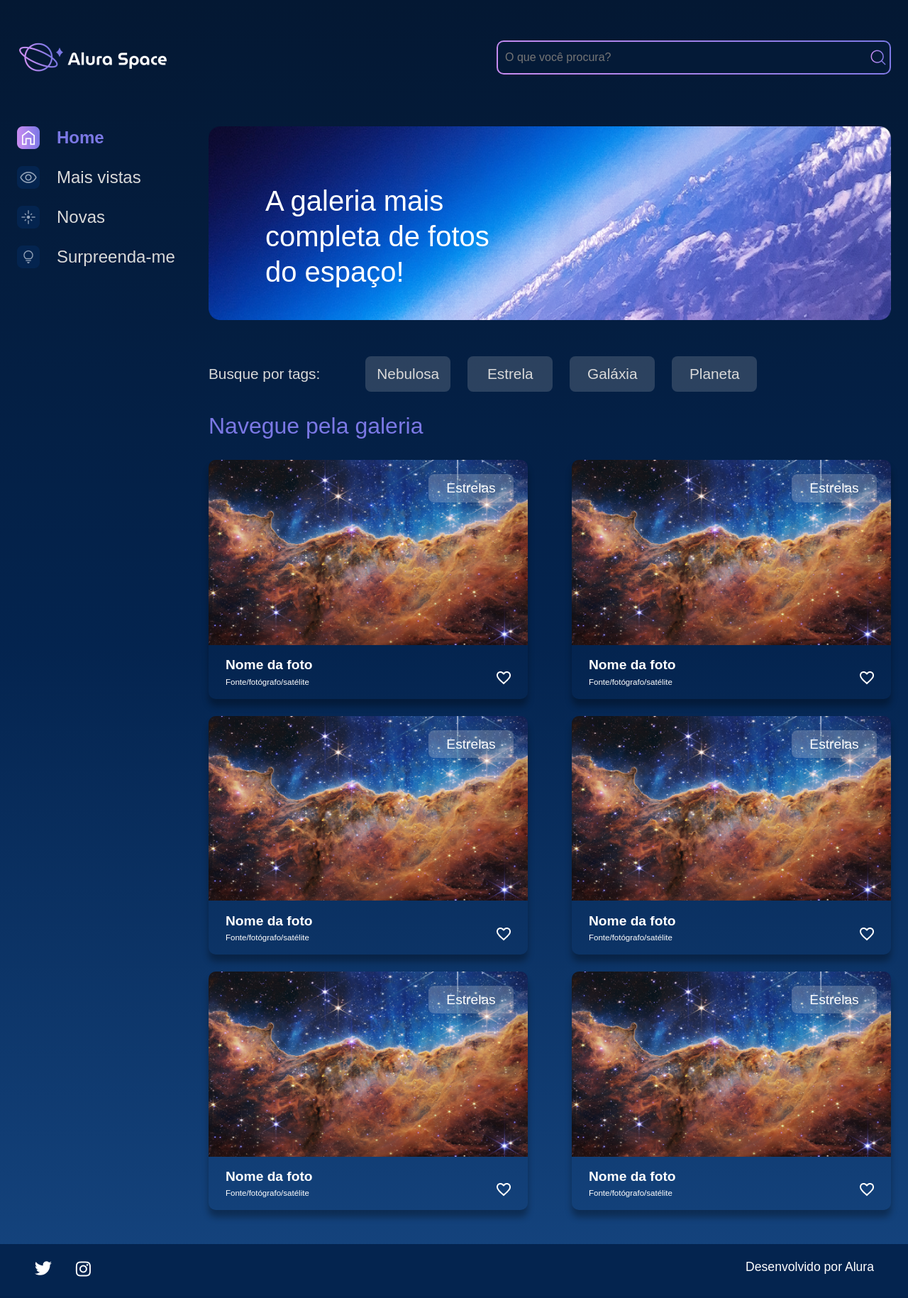
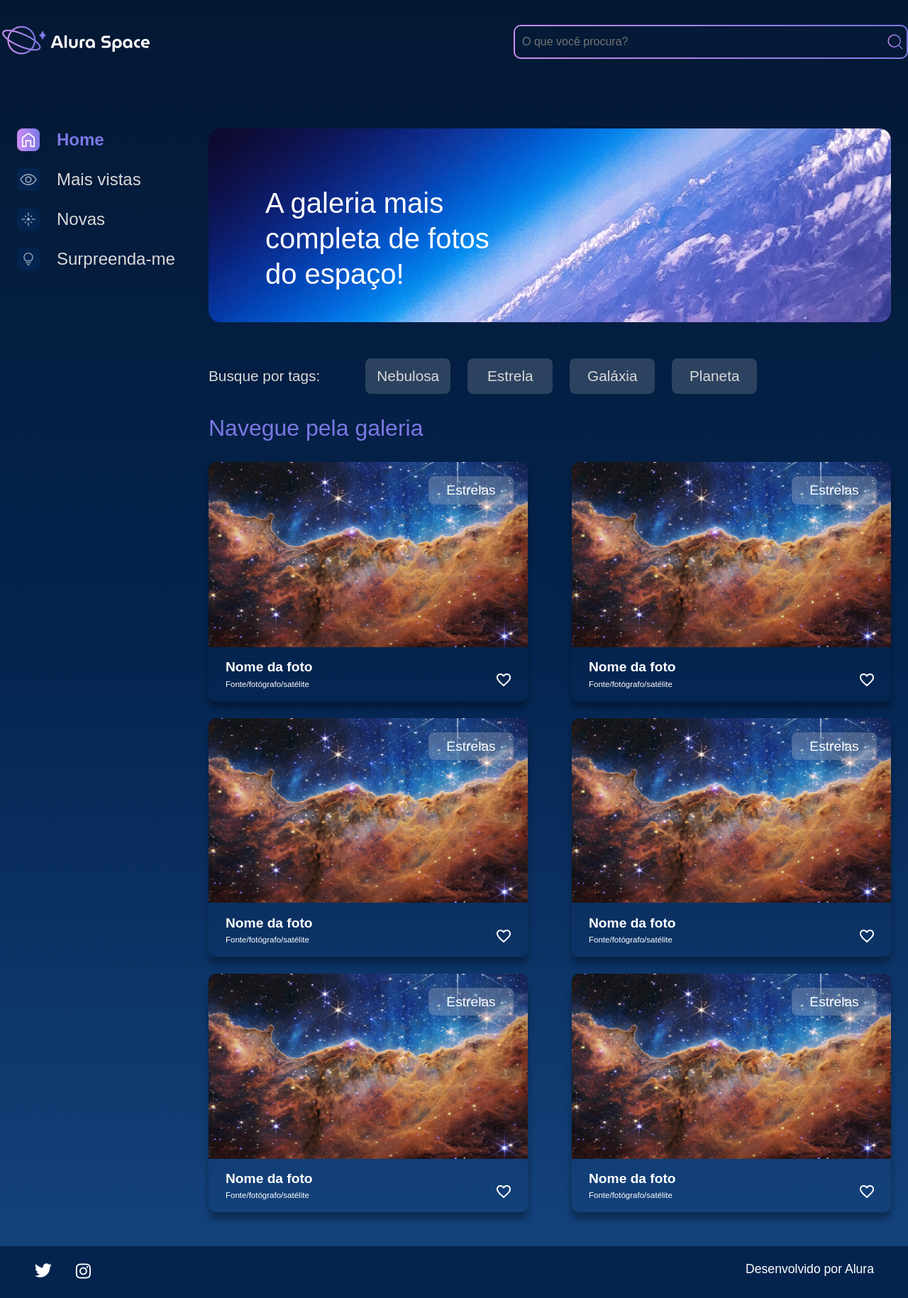
Before and after one commit to zNexTage/alura-space, a Django app: page /gallery/ in a window 1280 px wide. Shown: the whole page at 71% size. Before the commit the page ends 1799 px from the top, so only its background shows below. Run offline with Django 4.2, Linux system fonts and the light colour scheme.

Commit message:
created partils for header and footer.

```diff
--- a/setup/static/styles/style.css
+++ b/setup/static/styles/style.css
@@ -109,6 +109,7 @@ table {
     height: 24px;
     padding: 10px;
     width: 500px;
+    color: #FFFFFF;
 }
 
 .busca__icone {
--- a/static/styles/style.css
+++ b/static/styles/style.css
@@ -109,6 +109,7 @@ table {
     height: 24px;
     padding: 10px;
     width: 500px;
+    color: #FFFFFF;
 }
 
 .busca__icone {
--- a/templates/gallery/base.html
+++ b/templates/gallery/base.html
@@ -15,8 +15,10 @@
 </head>
 
 <body>
+    {% include 'gallery/partials/_header.html' %}
     {% block content %}
     {% endblock content %}
+    {% include 'gallery/partials/_footer.html' %}
 </body>
 
 </html>
--- a/templates/gallery/index.html
+++ b/templates/gallery/index.html
@@ -3,15 +3,6 @@
 
 {% block content %}
     <div class="pagina-inicial">
-        <header class="cabecalho">
-            <img src="{% static '/assets/logo/Logo(2).png' %}" alt="Logo da Alura Space" />
-            <div class="cabecalho__busca">
-                <div class="busca__fundo">
-                    <input class="busca__input" type="text" placeholder="O que você procura?">
-                    <img class="busca__icone" src="{% static '/assets/ícones/1x/search.png' %}" alt="ícone de search">
-                </div>
-            </div>
-        </header>
         <main class="principal">
             <section class="menu-lateral">
                 <nav class="menu-lateral__navegacao">
@@ -135,15 +126,5 @@
             </section>
         </main>
     </div>
-    <footer class="rodape">
-        <div class="rodape__icones">
-            <a href="https://twitter.com/AluraOnline" target=”_blank” >
-                <img src="{% static '/assets/ícones/1x/twitter.png' %}" alt="ícone twitter">
-            </a>
-            <a href="https://www.instagram.com/aluraonline/" target=”_blank” >
-                <img src="{% static '/assets/ícones/1x/instagram.png' %}" alt="ícone instagram">
-            </a>
-        </div>
-        <p class="rodape__texto">Desenvolvido por Alura</p>
-    </footer>
+
 {% endblock content %}
--- /dev/null
+++ b/templates/gallery/partials/_footer.html
@@ -0,0 +1,13 @@
+{% load static %}
+
+<footer class="rodape">
+    <div class="rodape__icones">
+        <a href="https://twitter.com/AluraOnline" target=”_blank” >
+            <img src="{% static '/assets/ícones/1x/twitter.png' %}" alt="ícone twitter">
+        </a>
+        <a href="https://www.instagram.com/aluraonline/" target=”_blank” >
+            <img src="{% static '/assets/ícones/1x/instagram.png' %}" alt="ícone instagram">
+        </a>
+    </div>
+    <p class="rodape__texto">Desenvolvido por Alura</p>
+</footer>
--- /dev/null
+++ b/templates/gallery/partials/_header.html
@@ -0,0 +1,13 @@
+{% load static %}
+
+<header class="cabecalho">
+    <a href="{% url 'gallery:index' %}">
+        <img src="{% static '/assets/logo/Logo(2).png' %}" alt="Logo da Alura Space" />
+    </a>
+    <div class="cabecalho__busca">
+        <div class="busca__fundo">
+            <input class="busca__input" type="text" placeholder="O que você procura?">
+            <img class="busca__icone" src="{% static '/assets/ícones/1x/search.png' %}" alt="ícone de search">
+        </div>
+    </div>
+</header>
```
Also changed, not shown: templates/gallery/image.html (+1 -20 lines).
